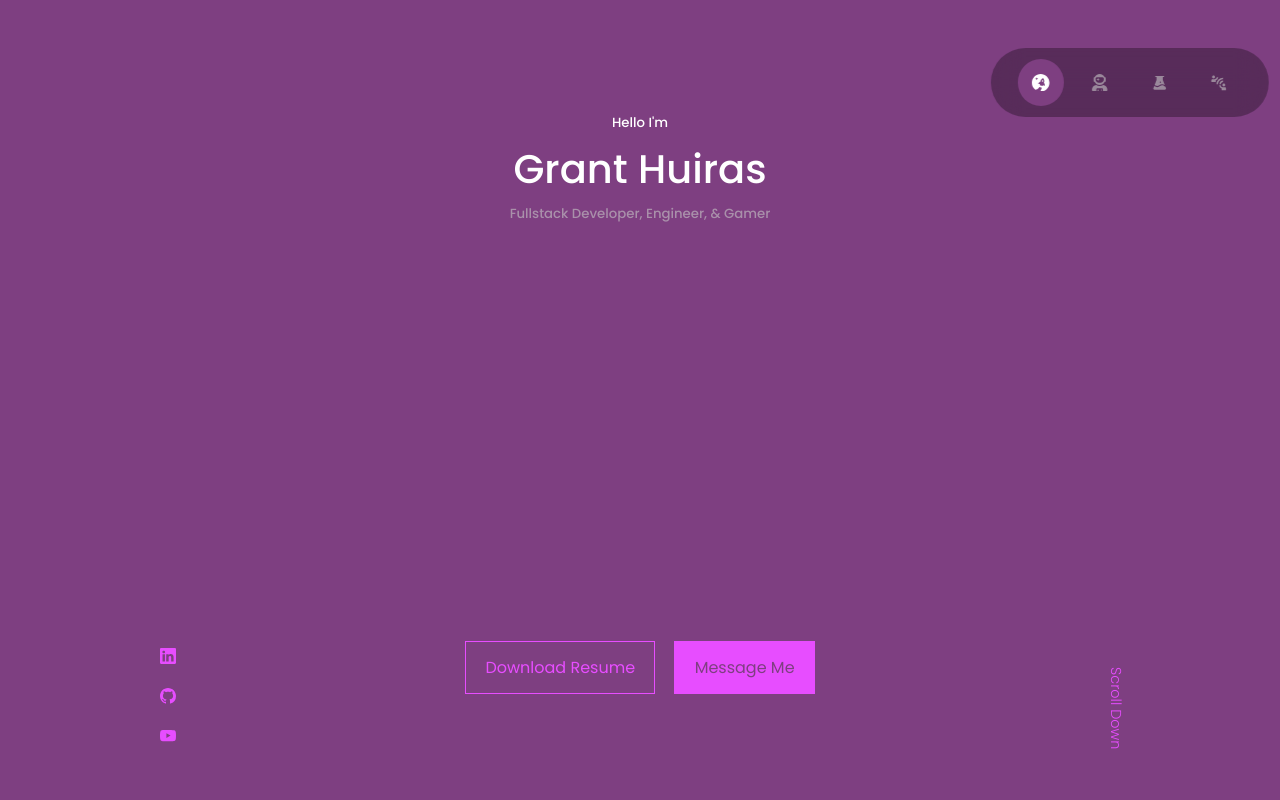
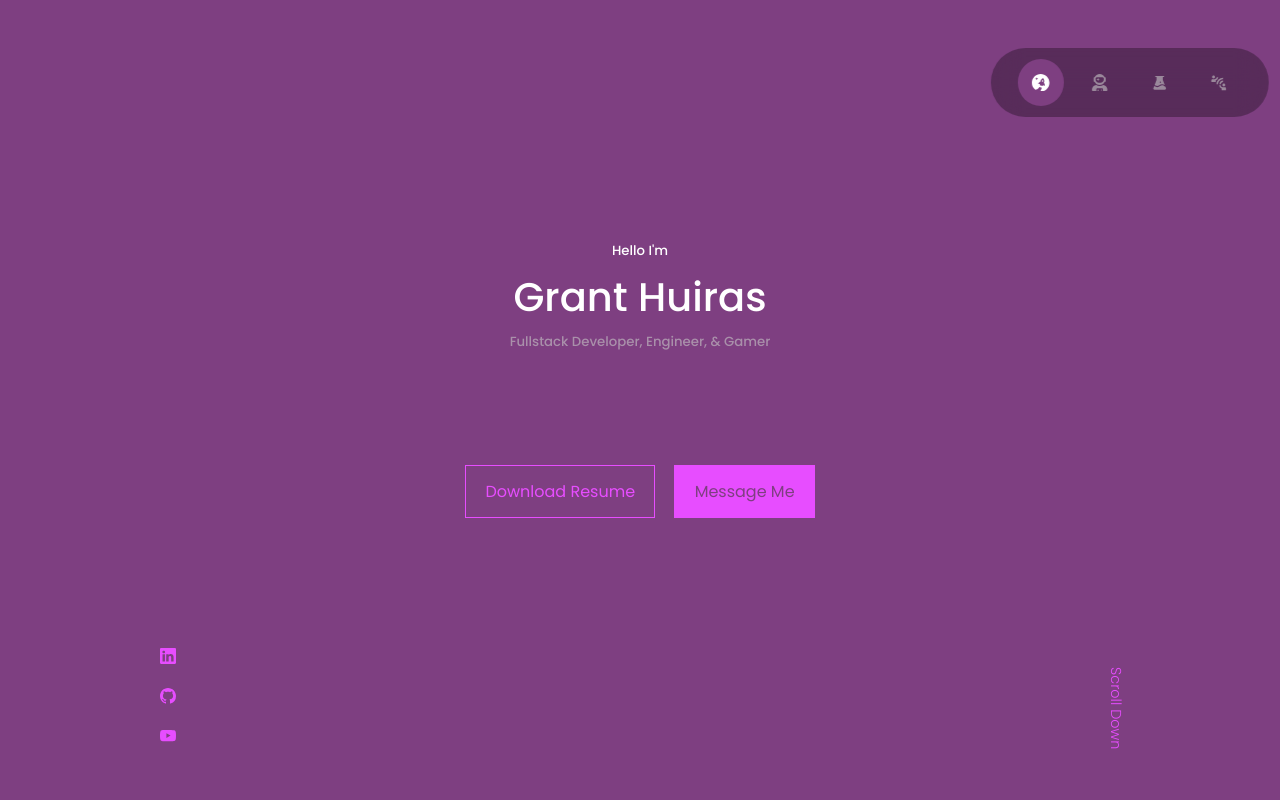
Before and after one commit to mcnugboy/react-portfolio, a React (Create React App) app in the folder r-port/: page / in a window 1280 px wide. Shown: the top 800 px of the page. Built offline with nearby package versions, Linux system fonts and the light colour scheme.

Commit message:
Editing landing page to look more fluffy :)

```diff
--- a/r-port/src/components/header/Header.jsx
+++ b/r-port/src/components/header/Header.jsx
@@ -8,9 +8,11 @@ const Header = () => {
   return (
     <header>
       <div className="container header_container">
+      <div className="gskrt">
       <h5>Hello I'm</h5>
       <h1>Grant Huiras</h1>
       <h5 className="text-light">Fullstack Developer, Engineer, & Gamer</h5>
+      </div>
       <CTA />
       <HeaderSocials />
 
--- a/r-port/src/components/header/header.css
+++ b/r-port/src/components/header/header.css
@@ -1,6 +1,6 @@
 header {
     height: 100vh;
-    padding-top: 7rem;
+    padding-top: 0rem;
     overflow: hidden;
 }
 
@@ -10,8 +10,13 @@ header {
     position: relative;
 }
 
+.gskrt {
+    position: relative;
+    top: 15rem
+}
+
 .cta {
-    margin-top: 26rem;
+    margin-top: 22rem;
     display: flex;
     gap: 1.2rem;
     justify-content: center;
```
